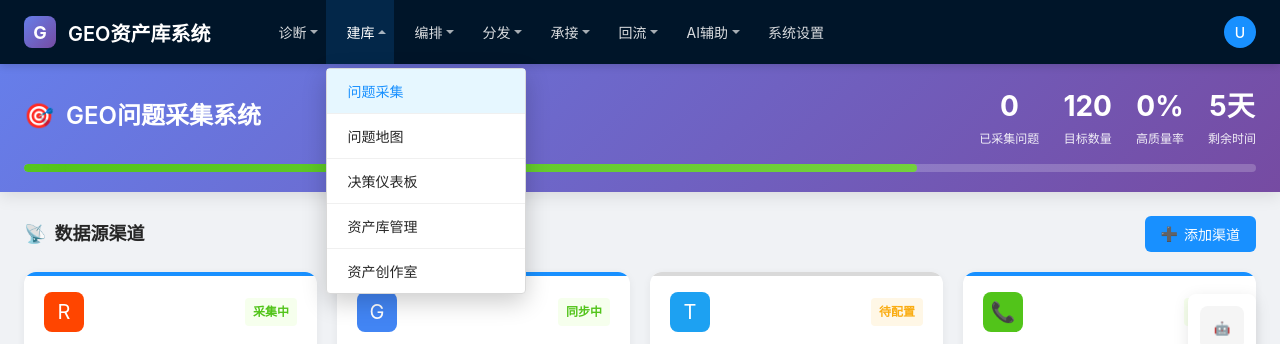
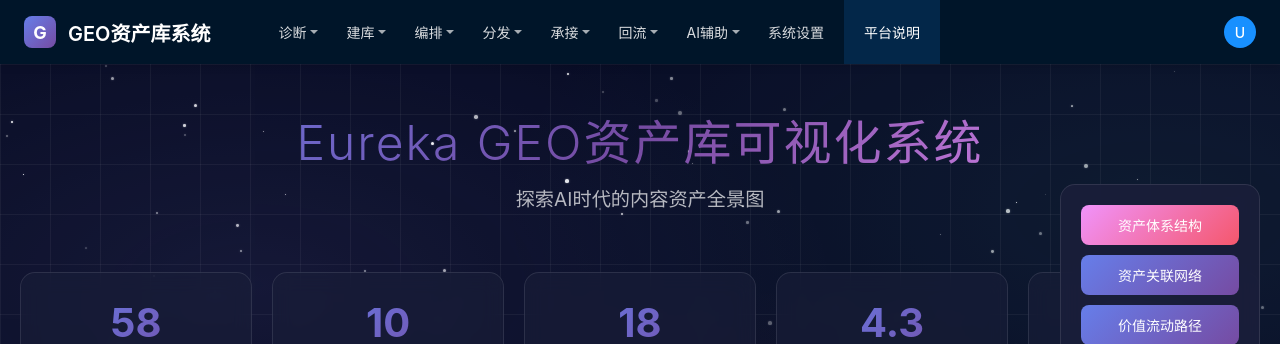
Before and after one commit to keevingfu/eurekacos, a plain HTML site: page index.html in a window 1280 px wide. Shown: the top 344 px of the page. Drawn offline with nearby package versions, Linux system fonts and the light colour scheme.

Commit message:
Add '平台说明' menu item and set eureka-geo-dam.html as default page
- Added '平台说明' (Platform Description) menu item after '系统设置'
- Changed default page from question collector to eureka-geo-dam.html
- Updated navigation to highlight '平台说明' as the active menu item

```diff
--- a/index.html
+++ b/index.html
@@ -340,7 +340,7 @@
                     <div class="nav-group">
                         <div class="nav-group-title">建库</div>
                         <div class="nav-dropdown">
-                            <div class="nav-item active" data-page="01a-question-collector.html">问题采集</div>
+                            <div class="nav-item" data-page="01a-question-collector.html">问题采集</div>
                             <div class="nav-item" data-page="01b-question-map.html">问题地图</div>
                             <div class="nav-item" data-page="01c-decision-dashboard.html">决策仪表板</div>
                             <div class="nav-item" data-page="01d-asset-library-management.html">资产库管理</div>
@@ -397,6 +397,9 @@
 
                     <!-- 系统设置 -->
                     <div class="nav-single" data-page="07-system-settings-console.html">系统设置</div>
+
+                    <!-- 平台说明 -->
+                    <div class="nav-single active" data-page="eureka-geo-dam.html">平台说明</div>
                 </nav>
 
                 <div class="user-area">
@@ -410,7 +413,7 @@
             <div class="loading-overlay" id="loadingOverlay">
                 <div class="loading-spinner"></div>
             </div>
-            <iframe id="contentFrame" src="01a-question-collector.html"></iframe>
+            <iframe id="contentFrame" src="eureka-geo-dam.html"></iframe>
         </div>
     </div>
 
@@ -535,7 +538,7 @@
             }
         });
 
-        // 初始化：打开包含激活项的菜单
+        // 初始化：如果有激活的菜单项，打开对应的菜单组
         const activeItem = document.querySelector('.nav-item.active');
         if (activeItem) {
             const parentGroup = activeItem.closest('.nav-group');
```
